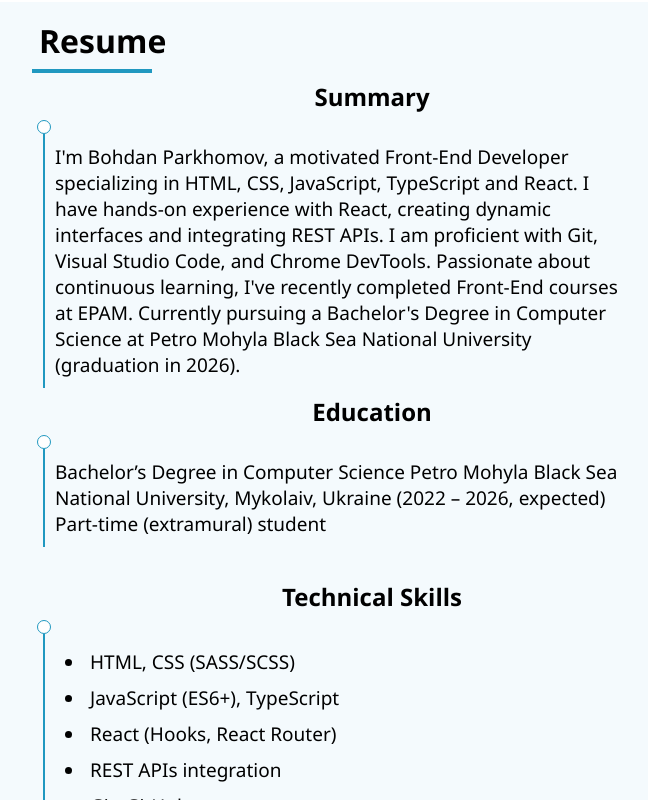
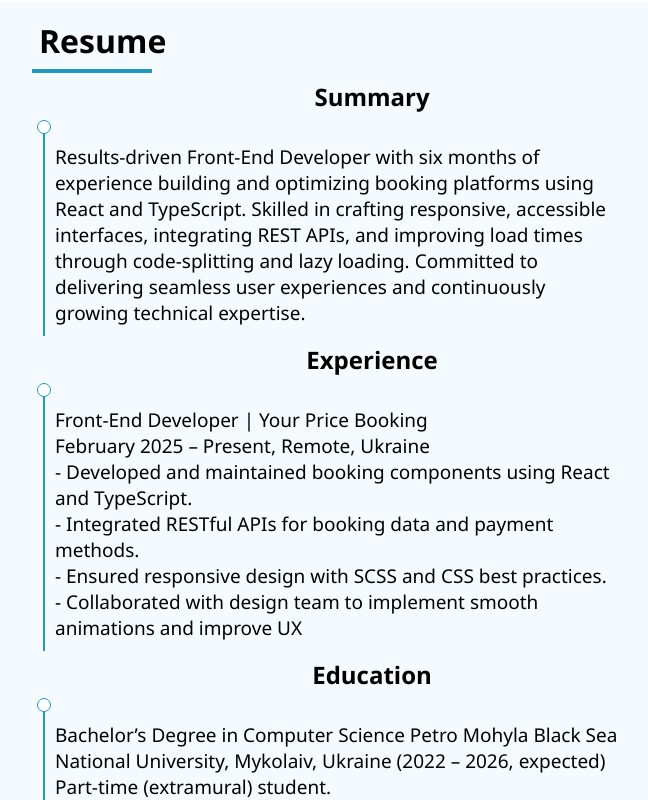
Before and after one commit to Parkhomov/Portfolio, a React (Vite) app: page / in a window 1280 px wide. Shown: the part 1640-2440 px from the top of the page, without its empty margins (268-916 px from the left). Built offline with nearby package versions, Linux system fonts and the light colour scheme.

Commit message:
add_experince

```diff
--- a/src/css/Resume.css
+++ b/src/css/Resume.css
@@ -27,7 +27,7 @@
     font-family:'Segoe UI', Tahoma, Geneva, Verdana, sans-serif;
 }
 
-.res-sumary, .res-education, .res-skils, .res-prof, .res-lang {
+.res-sumary, .res-education, .res-skils, .res-prof, .res-lang, .res-experince {
     width: 100%;
     max-width: 600px;
     height: auto;
@@ -39,7 +39,7 @@
     margin-left: 30px;
 }
 
-.res-sumary::before, .res-education::before, .res-skils::before, .res-prof::before, .res-lang::before {
+.res-sumary::before, .res-education::before, .res-skils::before, .res-prof::before, .res-lang::before, .res-experince::before {
     content: "";
     display: block;
     width: 12px;
@@ -53,7 +53,7 @@
     font-family:'Segoe UI', Tahoma, Geneva, Verdana, sans-serif;
     margin: 7px;
 }
-.res-sumary-text, .res-education-text, .res-skil-text, .res-prof-text, .res-lang-text {
+.res-sumary-text, .res-education-text, .res-skil-text, .res-prof-text, .res-lang-text, .res-experince-text {
     border-left: 2px solid rgb(32, 152, 192);
     margin: 6px;
     margin-top: 0;
--- a/src/module/Resume.jsx
+++ b/src/module/Resume.jsx
@@ -34,12 +34,21 @@ function Resume() {
                     <h2 className="res-title-h2">Summary</h2>
                     <div className="res-sumary">
                         <p className="res-sumary-text">
-                            I'm Bohdan Parkhomov, a motivated Front-End Developer specializing in HTML, CSS, JavaScript, TypeScript and React.
-                            I have hands-on experience with React, creating dynamic interfaces and integrating REST APIs.
-                            I am proficient with Git, Visual Studio Code, and Chrome DevTools. Passionate about continuous learning,
-                            I've recently completed Front-End courses at EPAM.
-                            Currently pursuing a Bachelor's Degree in Computer Science
-                            at Petro Mohyla Black Sea National University (graduation in 2026).
+                            Results-driven Front-End Developer with six months of experience building and
+                            optimizing booking platforms using React and TypeScript. Skilled in crafting responsive,
+                            accessible interfaces, integrating REST APIs, and improving load times through code-splitting and lazy loading.
+                            Committed to delivering seamless user experiences and continuously growing technical expertise.
+                        </p>
+                    </div>
+                    <h2 className="res-title-h2">Experience</h2>
+                    <div className="res-experince">
+                        <p className="res-experince-text">
+                           Front-End Developer | Your Price Booking <br />
+                            February 2025 – Present, Remote, Ukraine <br />
+                            - Developed and maintained booking components using React and TypeScript. <br />
+                            - Integrated RESTful APIs for booking data and payment methods. <br />
+                            - Ensured responsive design with SCSS and CSS best practices. <br />
+                            - Collaborated with design team to implement smooth animations and improve UX <br />
                         </p>
                     </div>
                     <h2 className="res-title-h2">Education</h2>
@@ -47,7 +56,7 @@ function Resume() {
                         <p className="res-education-text">
                             Bachelor’s Degree in Computer Science
                             Petro Mohyla Black Sea National University, Mykolaiv, Ukraine (2022 – 2026, expected)
-                            Part-time (extramural) student
+                            Part-time (extramural) student.
                         </p>
                     </div>
                 </div>
```
